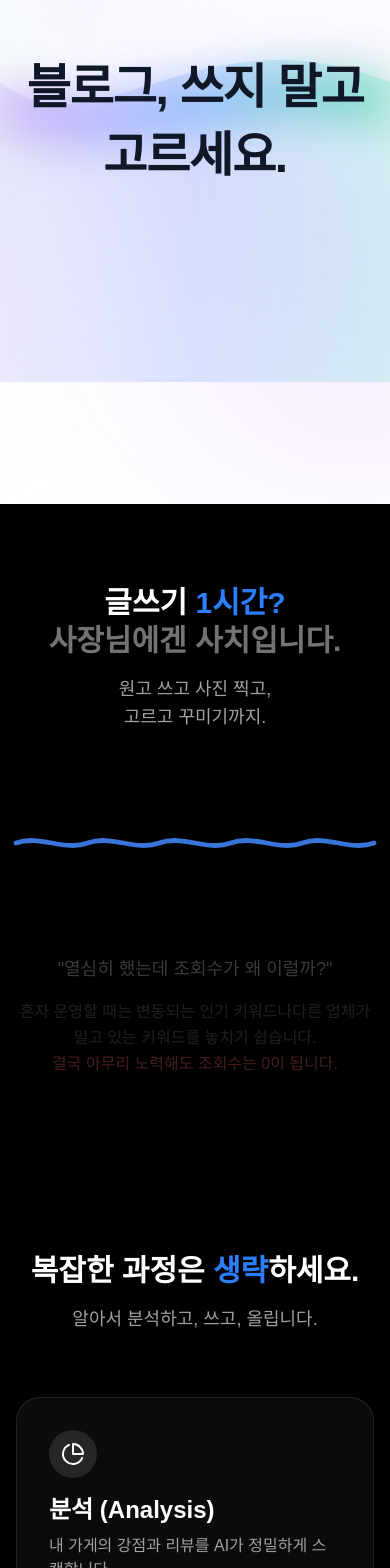
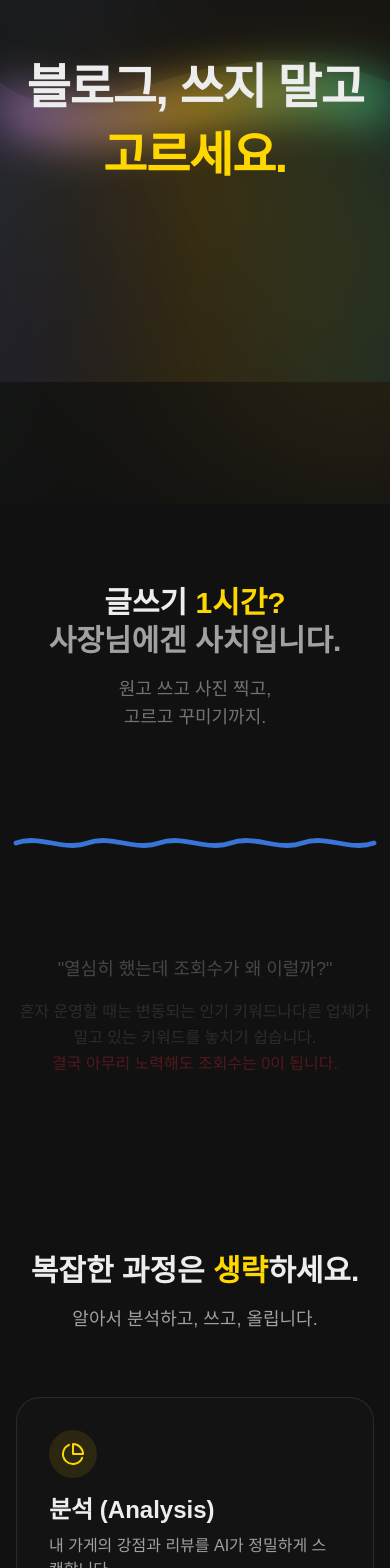
Before and after one commit to asaaaa12313/blog, a Next.js app: page / in a window 390 px wide. Shown: the part 340-1908 px from the top of the page. Built offline with nearby package versions, Linux system fonts and the light colour scheme; a web font is replaced by a local one.

Commit message:
feat: Apply dark theme with yellow accents to homepage

```diff
--- a/src/app/globals.css
+++ b/src/app/globals.css
@@ -2,15 +2,18 @@
 @import "tailwindcss";
 
 :root {
-  --background: #ffffff;
-  /* Clean white */
-  --foreground: #171717;
-  /* Neutral 900 */
+  --background: #111111;
+  /* Dark background */
+  --foreground: #ededed;
+  /* Light text */
+  --accent: #FFD700;
+  /* Yellow accent */
 }
 
 @theme inline {
   --color-background: var(--background);
   --color-foreground: var(--foreground);
+  --color-accent: var(--accent);
   --font-sans: "Pretendard", sans-serif;
 
   --animate-spin-slow: spin 4s linear infinite;
--- a/src/components/sections/Evidence.tsx
+++ b/src/components/sections/Evidence.tsx
@@ -32,9 +32,9 @@ const REVIEWS = [
 
 export default function Evidence() {
     return (
-        <section className="bg-black py-24 overflow-hidden">
+        <section className="bg-background py-24 overflow-hidden">
             <div className="mb-12 text-center">
-                <h2 className="text-3xl font-bold text-white mb-2">믿을 수 없는 퀄리티</h2>
+                <h2 className="text-3xl font-bold text-foreground mb-2">믿을 수 없는 퀄리티</h2>
                 <p className="text-neutral-400">이미 많은 사장님들이 경험하고 있습니다.</p>
             </div>
 
@@ -71,17 +71,17 @@ function ReviewCard({ title, desc, author }: { title: string; desc: string; auth
     return (
         <figure className={cn(
             "relative w-64 shrink-0 overflow-hidden rounded-xl border p-4",
-            "border-neutral-800 bg-neutral-900/50 hover:bg-neutral-900",
+            "border-white/10 bg-neutral-900/50 hover:bg-neutral-900",
             "transition-all duration-300 hover:scale-105"
         )}>
             <div className="flex flex-col gap-2">
                 <div className="h-32 w-full rounded-lg bg-neutral-800 animate-pulse" /> {/* Placeholder for blog image */}
-                <figcaption className="text-sm font-medium text-white">
+                <figcaption className="text-sm font-medium text-foreground">
                     {title}
                 </figcaption>
                 <p className="text-xs text-neutral-400">{desc}</p>
                 <div className="mt-2 flex items-center gap-2">
-                    <div className="h-5 w-5 rounded-full bg-blue-500/20" />
+                    <div className="h-5 w-5 rounded-full bg-accent/20" />
                     <span className="text-xs font-medium text-neutral-500">{author}</span>
                 </div>
             </div>
--- a/src/components/sections/Features.tsx
+++ b/src/components/sections/Features.tsx
@@ -24,16 +24,16 @@ function FeatureCard({ title, description, icon, className, delay = 0 }: Feature
             )}
         >
             <div className="z-10">
-                <div className="mb-4 inline-flex h-12 w-12 items-center justify-center rounded-full bg-white/10 text-white backdrop-blur-md group-hover:bg-white/20 transition-colors">
+                <div className="mb-4 inline-flex h-12 w-12 items-center justify-center rounded-full bg-accent/10 text-accent backdrop-blur-md group-hover:bg-accent/20 transition-colors">
                     {icon}
                 </div>
-                <h3 className="mb-2 text-2xl font-semibold text-white">{title}</h3>
+                <h3 className="mb-2 text-2xl font-semibold text-foreground">{title}</h3>
                 <p className="text-neutral-400">{description}</p>
             </div>
 
             {/* Decorative Glow on Hover */}
             <div className="absolute -inset-px opacity-0 transition duration-500 group-hover:opacity-100">
-                <div className="absolute inset-0 bg-gradient-to-r from-blue-500/20 to-purple-500/20 blur-xl" />
+                <div className="absolute inset-0 bg-gradient-to-r from-yellow-500/20 to-amber-500/20 blur-xl" />
             </div>
         </motion.div>
     );
@@ -41,16 +41,16 @@ function FeatureCard({ title, description, icon, className, delay = 0 }: Feature
 
 export default function Features() {
     return (
-        <section className="bg-black px-4 py-24">
+        <section className="bg-background px-4 py-24">
             <div className="mx-auto max-w-6xl">
                 <div className="mb-16 text-center">
                     <motion.h2
                         initial={{ opacity: 0, y: 20 }}
                         whileInView={{ opacity: 1, y: 0 }}
                         viewport={{ once: true }}
-                        className="text-3xl font-bold text-white md:text-5xl"
+                        className="text-3xl font-bold text-foreground md:text-5xl"
                     >
-                        복잡한 과정은 <span className="text-blue-500">생략</span>하세요.
+                        복잡한 과정은 <span className="text-accent">생략</span>하세요.
                     </motion.h2>
                     <motion.p
                         initial={{ opacity: 0, y: 20 }}
--- a/src/components/sections/Hero.tsx
+++ b/src/components/sections/Hero.tsx
@@ -7,7 +7,7 @@ export default function Hero() {
     const words = ["블로그,", "쓰지", "말고", "고르세요."];
 
     return (
-        <section className="relative flex min-h-screen w-full flex-col items-center justify-center overflow-hidden px-4 pt-20 bg-white">
+        <section className="relative flex min-h-screen w-full flex-col items-center justify-center overflow-hidden px-4 pt-20 bg-background">
             {/* Fluid Wave Background */}
             <div className="absolute inset-0 z-0 flex items-center justify-center">
                 <div className="absolute w-[200%] h-full opacity-30 blur-3xl">
@@ -20,7 +20,7 @@ export default function Hero() {
                             repeat: Infinity,
                             ease: "linear",
                         }}
-                        className="w-full h-full bg-[conic-gradient(from_0deg_at_50%_50%,#a5b4fc_0deg,transparent_60deg,#c084fc_120deg,transparent_180deg,#86efac_240deg,transparent_300deg,#a5b4fc_360deg)] opacity-60"
+                        className="w-full h-full bg-[conic-gradient(from_0deg_at_50%_50%,#a5b4fc_0deg,transparent_60deg,#fbbf24_120deg,transparent_180deg,#86efac_240deg,transparent_300deg,#a5b4fc_360deg)] opacity-40"
                     />
                 </div>
 
@@ -45,9 +45,9 @@ export default function Hero() {
                     />
                     <defs>
                         <linearGradient id="gradient" x1="0%" y1="0%" x2="100%" y2="0%">
-                            <stop offset="0%" stopColor="#a78bfa" stopOpacity="0.2" /> {/* Light Purple */}
-                            <stop offset="50%" stopColor="#3b82f6" stopOpacity="0.2" /> {/* Blue */}
-                            <stop offset="100%" stopColor="#2dd4bf" stopOpacity="0.2" /> {/* Teal */}
+                            <stop offset="0%" stopColor="#a78bfa" stopOpacity="0.1" /> {/* Light Purple */}
+                            <stop offset="50%" stopColor="#fbbf24" stopOpacity="0.1" /> {/* Amber/Yellow */}
+                            <stop offset="100%" stopColor="#2dd4bf" stopOpacity="0.1" /> {/* Teal */}
                         </linearGradient>
                     </defs>
                 </svg>
@@ -75,7 +75,7 @@ export default function Hero() {
                     <defs>
                         <linearGradient id="gradient2" x1="0%" y1="0%" x2="100%" y2="0%">
                             <stop offset="0%" stopColor="#c084fc" />
-                            <stop offset="50%" stopColor="#60a5fa" />
+                            <stop offset="50%" stopColor="#fbbf24" />
                             <stop offset="100%" stopColor="#34d399" />
                         </linearGradient>
                     </defs>
@@ -94,7 +94,10 @@ export default function Hero() {
                             delay: 0.2 + i * 0.15,
                             ease: [0.2, 0.65, 0.3, 0.9],
                         }}
-                        className="text-5xl font-bold leading-tight tracking-tight text-gray-900 md:text-7xl lg:text-8xl"
+                        className={cn(
+                            "text-5xl font-bold leading-tight tracking-tight md:text-7xl lg:text-8xl",
+                            i === words.length - 1 ? "text-accent" : "text-foreground"
+                        )}
                     >
                         {word}
                     </motion.span>
--- a/src/components/sections/Problem.tsx
+++ b/src/components/sections/Problem.tsx
@@ -36,16 +36,16 @@ export default function Problem() {
     const opacity = useTransform(scrollYProgress, [0.1, 0.3], [0, 1]);
 
     return (
-        <section ref={containerRef} className="flex min-h-[60vh] flex-col items-center justify-center bg-black px-4 py-20">
+        <section ref={containerRef} className="flex min-h-[60vh] flex-col items-center justify-center bg-background px-4 py-20">
             <motion.div
                 style={{ opacity }}
                 className="mb-12 text-center"
             >
-                <h2 className="text-3xl font-bold leading-tight text-white md:text-5xl">
-                    글쓰기 <span className="text-blue-500">1시간?</span> <br />
-                    <span className="text-neutral-500">사장님에겐 사치입니다.</span>
+                <h2 className="text-3xl font-bold leading-tight text-foreground md:text-5xl">
+                    글쓰기 <span className="text-accent">1시간?</span> <br />
+                    <span className="text-neutral-400">사장님에겐 사치입니다.</span>
                 </h2>
-                <p className="mt-4 text-lg text-neutral-400 md:text-xl">
+                <p className="mt-4 text-lg text-neutral-500 md:text-xl">
                     원고 쓰고 사진 찍고, <br className="md:hidden" />
                     고르고 꾸미기까지.
                 </p>
@@ -82,7 +82,7 @@ export default function Problem() {
                 <p className="text-base leading-relaxed text-neutral-500 md:text-lg">
                     혼자 운영할 때는 변동되는 인기 키워드나<br className="hidden md:block" />
                     다른 업체가 밀고 있는 키워드를 놓치기 쉽습니다.<br />
-                    <span className="text-red-400">결국 아무리 노력해도 조회수는 0이 됩니다.</span>
+                    <span className="text-red-500">결국 아무리 노력해도 조회수는 0이 됩니다.</span>
                 </p>
             </motion.div>
         </section>
```
Also changed, not shown: src/components/sections/Pricing.tsx (+5 -5 lines).
